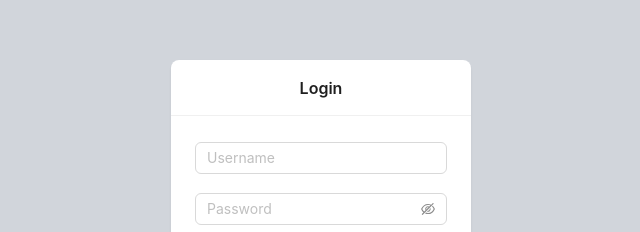
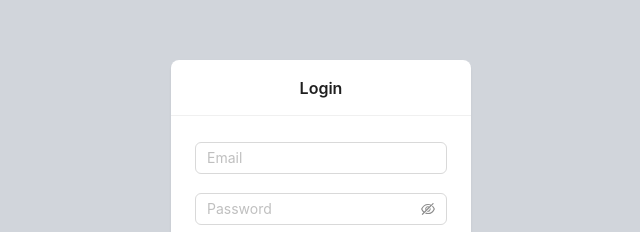
Before and after one commit to Jumanazar04/7-oy-imtihon, a React (Create React App) app: page /login in a window 1280 px wide. Shown: the part 208-440 px from the top of the page, without its empty margins (319-959 px from the left). Built offline with nearby package versions, Linux system fonts and the light colour scheme.

Commit message:
add register page

```diff
--- a/package.json
+++ b/package.json
@@ -12,6 +12,7 @@
     "react-dom": "^18.3.1",
     "react-router-dom": "^6.23.1",
     "react-scripts": "5.0.1",
+    "react-toastify": "^10.0.5",
     "tailwindcss": "^3.4.4",
     "web-vitals": "^2.1.4"
   },
--- a/src/components/GeneralLayout.jsx
+++ b/src/components/GeneralLayout.jsx
@@ -15,6 +15,8 @@ const items = [
   getItem('Home', '1', <Link to={'/'} />),
   getItem('Category', '2', <Link to={'/category'} />),
   getItem('Products', '3', <Link to={'/products'} />),
+  getItem('Log in', '4', <Link to={'/login'} />),
+  getItem('Sign up', '5',  <Link to={'/register'} />),
 ];
 const GeneralLayout = () => {
   const [collapsed, setCollapsed] = useState(false);
--- a/src/pages/LoginPage.jsx
+++ b/src/pages/LoginPage.jsx
@@ -8,6 +8,8 @@ const LoginPage = () => {
     const [password, setPassword] = useState();
 
     const navigate = useNavigate()
+
+
 
 
     const getAuthToken = async () => {
@@ -43,7 +45,7 @@ const LoginPage = () => {
                 >
                    <Input
                         className='mb-4'
-                        placeholder='Username'
+                        placeholder='Email'
                         type='email'
                         value={email}
                         onChange={(e) => setEmail(e.target.value)}
--- a/src/pages/RegisterPage.jsx
+++ b/src/pages/RegisterPage.jsx
@@ -2,6 +2,7 @@ import React, { useState } from 'react';
 import axios from 'axios';
 import { Button, Card, Input } from 'antd';
 import { useNavigate } from 'react-router-dom';
+import { ToastContainer, toast } from 'react-toastify';
 
 const Register = () => {
   const [formData, setFormData] = useState({
@@ -9,6 +10,8 @@ const Register = () => {
     email: '',
     password: ''
   });
+
+  const notify = toast("Registration successfuly")
 
   const navigate = useNavigate()
 
@@ -26,6 +29,7 @@ const Register = () => {
       console.log('Registration successful:', response.data);
       alert('Registration successful')
       navigate('/login')
+      (<ToastContainer />)
     } catch (error) {
       console.error('Error registering user',);
     }
@@ -35,7 +39,7 @@ const Register = () => {
 
   return (
     <div className='bg-gray-300 flex items-center w-screen h-screen justify-center'>
-        <form>
+        <form onSubmit={notify}>
             <Card className='flex flex-col ' title="Register" bordered={false} style={{ width: 400 }}>
                 <div>
                     <label>Username</label>
```
Also changed, not shown: 1 other file (tests, documents, lock files or other folders).
